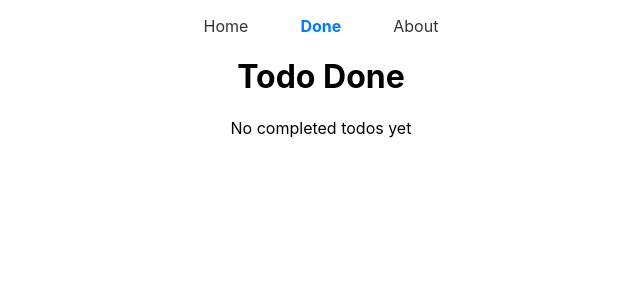
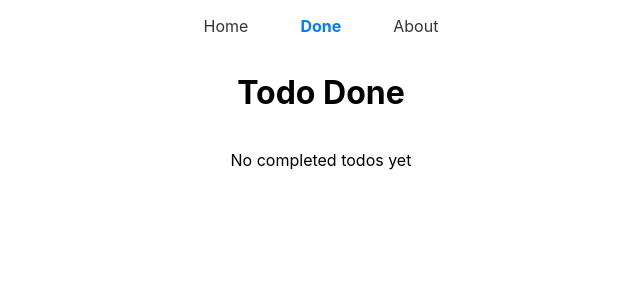
Before and after one commit to HUANGXA21/daty10-homework, a React (Create React App) app: page /todos/done in a window 1280 px wide. Shown: the top 300 px of the page, without its empty margins (319-959 px from the left). Built offline with nearby package versions, Linux system fonts and the light colour scheme.

Commit message:
refactor : Done todo to center

```diff
--- a/src/App.css
+++ b/src/App.css
@@ -66,6 +66,13 @@
 
 .todos-done {
     text-align: center;
+    display: flex;
+    flex-direction: column;
+    align-items: center;
+}
+
+.todos-done.todo-list {
+    text-align: center;
 }
 
 .about {
--- a/src/pages/TodoDonePage.js
+++ b/src/pages/TodoDonePage.js
@@ -10,7 +10,7 @@ export function TodoDonePage() {
         {doneTodos.length === 0 ? (
             <p>No completed todos yet</p>
         ) : (
-            <ul>
+            <ul className={"todo-list"}>
                 {doneTodos.map((todo, index) => (
                     <TodoItem todo={todo} index={todo.id}></TodoItem>
                 ))}
```
